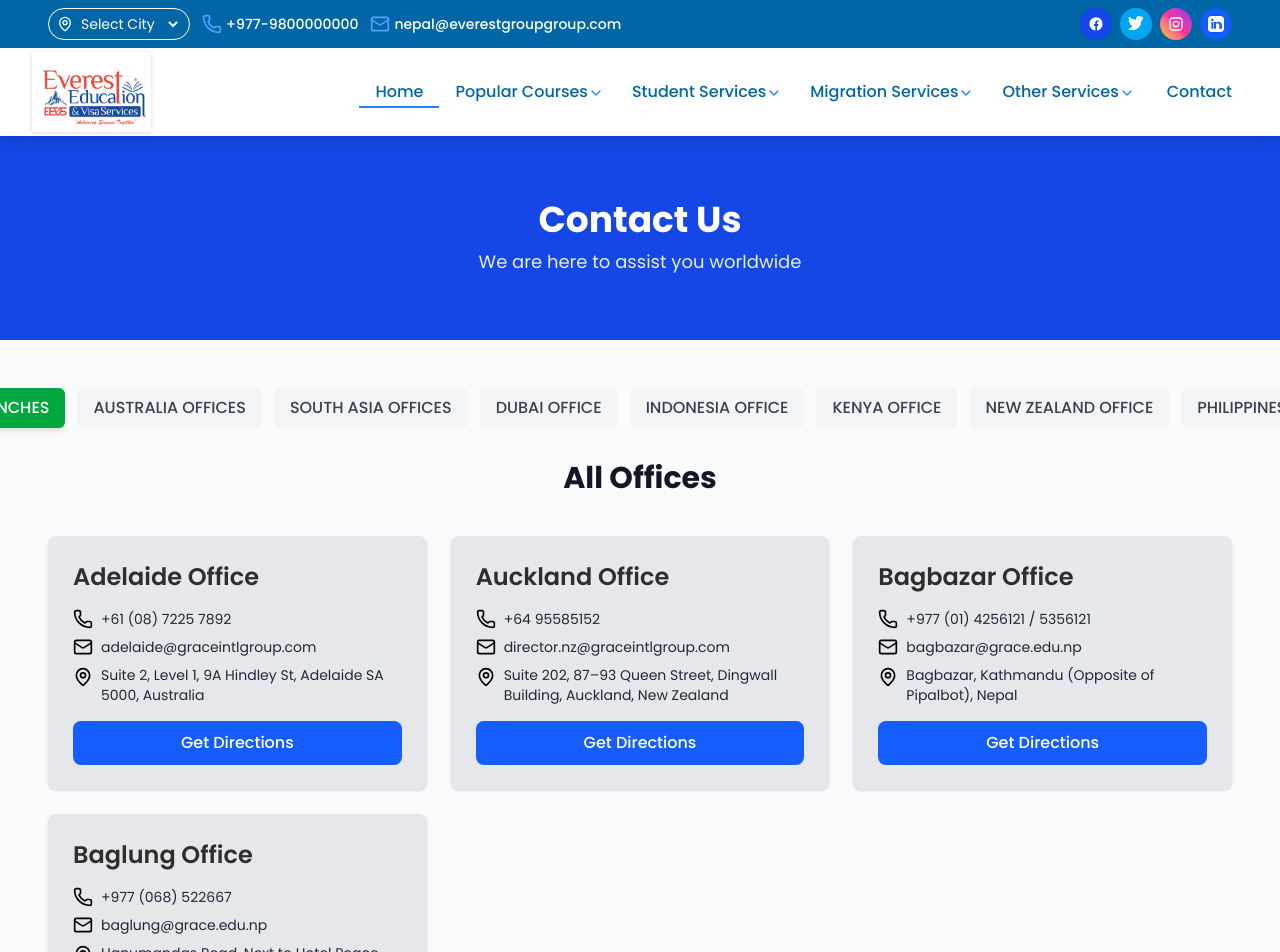
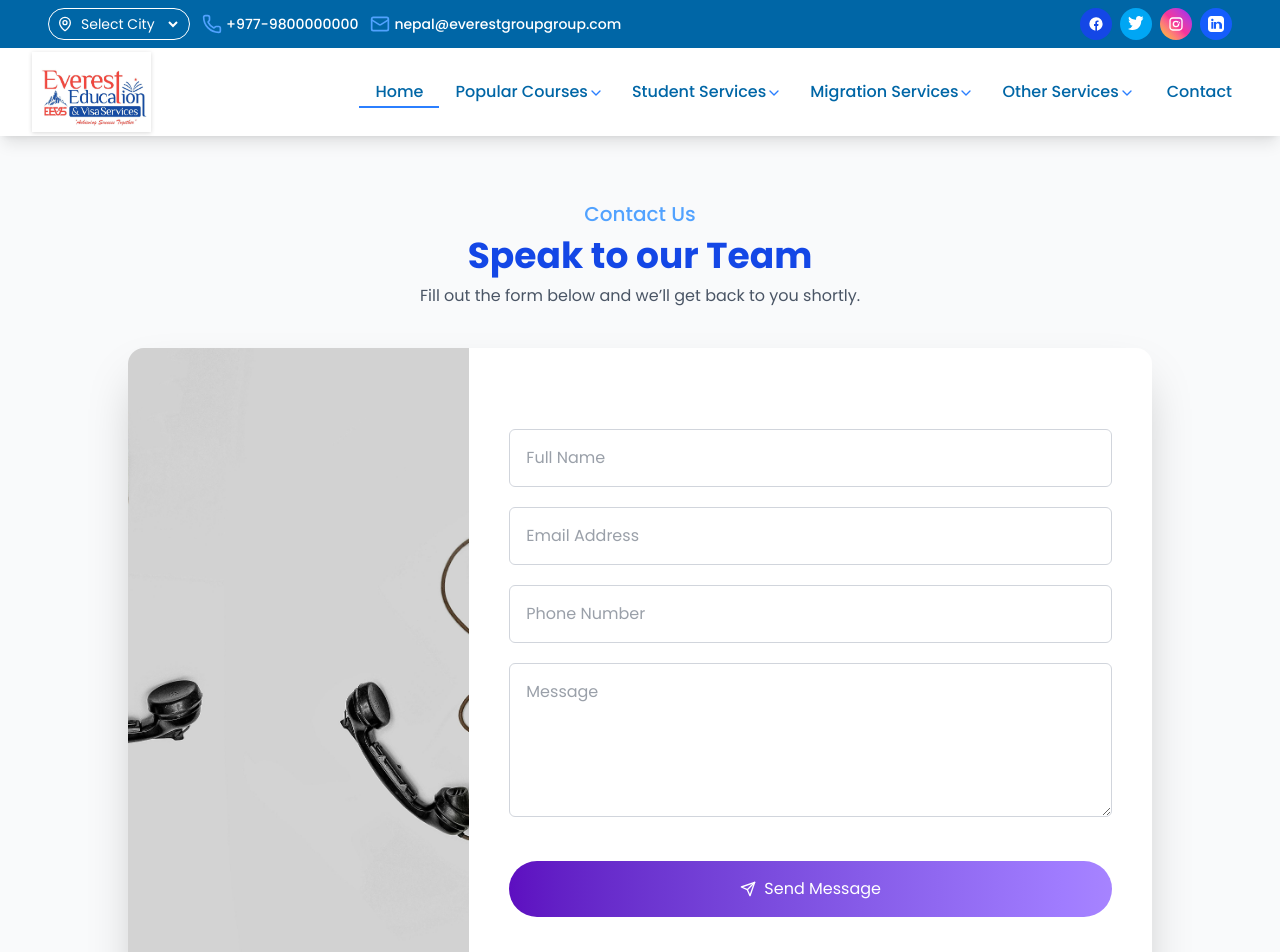
Before and after one commit to sunilkarki98/everest-landing-page, a Next.js app: page /contact in a window 1280 px wide. Shown: the top 952 px of the page. Built offline with nearby package versions, Linux system fonts and the light colour scheme.

Commit message:
6th commit

```diff
--- a/src/app/contact/page.tsx
+++ b/src/app/contact/page.tsx
@@ -1,14 +1,14 @@
-'use client';
+"use client";
 import Offices from "@/components/Offices";
+import ContactUs from "@/components/sections/ContactUs";
 
 export default function Contact() {
   return (
     <main className="min-h-screen bg-gray-50">
-      <section className="w-full bg-blue-700 text-white py-16 text-center">
-        <h1 className="text-4xl font-bold">Contact Us</h1>
-        <p className="text-lg mt-2 opacity-90">We are here to assist you worldwide</p>
+      <section>
+        <ContactUs />
+        <Offices />
       </section>
-      <Offices />
     </main>
   );
 }
--- a/src/app/page.tsx
+++ b/src/app/page.tsx
@@ -23,6 +23,7 @@ export default function Page() {
       <BlogSection />
       <EmployeeSection />
       <FeedbackSection />
+      <BranchesMapSection />
       <AssociatedUniversities />
       <FaqSection />
       <ContactUs />
--- /dev/null
+++ b/src/components/LeafletMap.tsx
@@ -0,0 +1,89 @@
+"use client";
+
+import { FC } from "react";
+import { MapContainer, TileLayer, Marker, Popup } from "react-leaflet";
+import L from "leaflet";
+import "leaflet/dist/leaflet.css"; // ✅ Import here at top — only in client component
+
+interface Branch {
+  id: number;
+  name: string;
+  position: [number, number];
+  country: string;
+}
+
+// 🧭 SVG marker (clean & transparent)
+const svgHtml = (color = "#1d4ed8") => `
+  <svg xmlns="http://www.w3.org/2000/svg" width="40" height="52" viewBox="0 0 24 32" fill="none">
+    <path d="M12 0C7.03 0 3 4.03 3 9c0 6.75 8.07 17.58 8.54 18.13a1 1 0 0 0 1.52 0C12.93 26.58 21 15.75 21 9c0-4.97-4.03-9-9-9z" fill="${color}"/>
+    <circle cx="12" cy="9" r="3.5" fill="#fff"/>
+  </svg>
+`;
+
+const customIcon = L.divIcon({
+  className: "grace-div-icon",
+  html: svgHtml("#1d4ed8"),
+  iconSize: [40, 52],
+  iconAnchor: [20, 52],
+  popupAnchor: [0, -45],
+});
+
+interface Props {
+  branches: Branch[];
+}
+
+const LeafletMap: FC<Props> = ({ branches }) => {
+  const center: [number, number] =
+    branches.length > 0 ? branches[0].position : [20, 0];
+
+  return (
+    <MapContainer
+      center={center}
+      zoom={2}
+      scrollWheelZoom={false}
+      className="h-full w-full z-0"
+      style={{ background: "transparent" }}
+    >
+      <TileLayer
+        attribution='&copy; <a href="https://www.openstreetmap.org/">OpenStreetMap</a> contributors'
+        url="https://{s}.tile.openstreetmap.org/{z}/{x}/{y}.png"
+      />
+
+      {branches.map((b) => (
+        <>
+          {/* Marker Pin */}
+          <Marker key={b.id} position={b.position} icon={customIcon}>
+            <Popup>
+              <strong>{b.name}</strong>
+              <br />
+              {b.country}
+            </Popup>
+          </Marker>
+
+          {/* Always-visible branch name label */}
+          <Marker
+            key={`${b.id}-label`}
+            position={[b.position[0] + 1, b.position[1]]} // offset label slightly
+            icon={L.divIcon({
+              className: "branch-label",
+              html: `<div style="
+                  background: rgba(255,255,255,0.85);
+                  color: #1e293b;
+                  font-weight: 600;
+                  font-size: 13px;
+                  padding: 2px 6px;
+                  border-radius: 6px;
+                  box-shadow: 0 1px 3px rgba(0,0,0,0.2);
+                  white-space: nowrap;
+                ">
+              </div>`,
+            })}
+            interactive={false}
+          />
+        </>
+      ))}
+    </MapContainer>
+  );
+};
+
+export default LeafletMap;
--- a/src/components/Offices.tsx
+++ b/src/components/Offices.tsx
@@ -149,7 +149,7 @@ export default function Offices() {
                 </div>
               </div>
 
-              <button className="mt-auto w-full bg-blue-600 hover:bg-blue-700 text-white py-2.5 rounded-lg font-medium transition-colors duration-200">
+              <button className="mt-auto w-full bg-gradient-to-r from-violet-800 to-violet-400 text-white py-2.5 rounded-lg font-medium hover:from-violet-600 hover:to-blue-800 hover:-translate-y-1 transition-all ease-in-out duration-300">
                 Get Directions
               </button>
             </motion.div>
--- a/src/components/sections/ContactUs.tsx
+++ b/src/components/sections/ContactUs.tsx
@@ -1,27 +1,75 @@
 "use client";
 
-import React from "react";
+import React, { useState } from "react";
 import Image from "next/image";
 import { FiSend } from "react-icons/fi";
 import { motion } from "framer-motion";
 
+const GOOGLE_SCRIPT_URL = "https://script.google.com/macros/s/AKfycbzxu1vj0eEbnakjT7QQQscVfvJdUuwT_K34_SKw523_Fit0CO4TsPKwTkfo1UxtMsOdoQ/exec";
 const ContactUs = () => {
+  const [formData, setFormData] = useState({
+    name: "",
+    email: "",
+    phone: "",
+    message: "",
+  });
+  const [loading, setLoading] = useState(false);
+  const [success, setSuccess] = useState(false);
+  const [error, setError] = useState("");
+
+  const handleChange = (
+    e: React.ChangeEvent<HTMLInputElement | HTMLTextAreaElement>
+  ) => {
+    const { name, value } = e.target;
+    setFormData((prev) => ({ ...prev, [name]: value }));
+  };
+
+  const handleSubmit = async (e: React.FormEvent<HTMLFormElement>) => {
+    e.preventDefault();
+    setLoading(true);
+    setSuccess(false);
+    setError("");
+
+    try {
+      const response = await fetch(GOOGLE_SCRIPT_URL, {
+        method: "POST",
+        headers: { "Content-Type": "text/plain;charset=utf-8"},
+        body: JSON.stringify(formData),
+        mode: "cors",
+      });
+
+      if (!response.ok) throw new Error("Failed to connect to server");
+
+      const result = await response.json();
+
+      if (result.result === "success") {
+        setSuccess(true);
+        setFormData({ name: "", email: "", phone: "", message: "" });
+      } else {
+        setError(result.error || "Something went wrong, please try again.");
+      }
+    } catch (err) {
+      console.error("Error submitting form:", err);
+      setError("Network error. Please try again.");
+    } finally {
+      setLoading(false);
+    }
+  };
+
   return (
     <section id="contact-us" className="py-16 bg-gray-50">
-      {/* Heading */}
       <div className="text-center mb-10">
-        <p className="text-blue-400 font-medium">Contact Us</p>
-        <h2 className="text-4xl lg:text-4xl font-bold text-blue-700 mt-2">
+        <p className="text-blue-400 text-xl font-medium">Contact Us</p>
+        <h2 className="text-4xl font-bold text-blue-700 mt-2">
           Speak to our Team
         </h2>
         <p className="text-gray-600 mt-2">
-          Fill out the form below for a free consultation with our expert team.
+          Fill out the form below and we’ll get back to you shortly.
         </p>
       </div>
 
-      {/* Container */}
       <div className="max-w-5xl mx-auto rounded-2xl shadow-2xl overflow-hidden flex flex-col sm:flex-row h-[650px]">
-        {/* Left Side Image (1/3 width) */}
+        {/* Left Side */}
         <motion.div
           initial={{ opacity: 0, y: 50 }}
           whileInView={{ opacity: 1, y: 0 }}
@@ -30,14 +78,14 @@ const ContactUs = () => {
           className="sm:w-1/3 w-full relative"
         >
           <Image
-            src="/images/contact.jpg" // replace with your image path
+            src="/images/contact.jpg"
             alt="Contact Us"
             fill
             className="object-cover"
           />
         </motion.div>
 
-        {/* Right Side Form (2/3 width) */}
+        {/* Right Side */}
         <motion.div
           initial={{ opacity: 0, y: 50 }}
           whileInView={{ opacity: 1, y: 0 }}
@@ -45,34 +93,62 @@ const ContactUs = () => {
           viewport={{ once: true }}
           className="sm:w-2/3 w-full p-10 flex flex-col justify-center bg-white"
         >
-          <form className="flex flex-col gap-5">
+          <form onSubmit={handleSubmit} className="flex flex-col gap-5">
             <input
               type="text"
+              name="name"
               placeholder="Full Name"
+              value={formData.name}
+              onChange={handleChange}
+              required
               className="w-full border text-gray-700 border-gray-300 rounded-md p-4 focus:outline-none focus:ring-2 focus:ring-blue-400"
             />
             <input
               type="email"
+              name="email"
               placeholder="Email Address"
-              className="w-full border  text-gray-700 border-gray-300 rounded-md p-4 focus:outline-none focus:ring-2 focus:ring-blue-400"
+              value={formData.email}
+              onChange={handleChange}
+              required
+              className="w-full border text-gray-700 border-gray-300 rounded-md p-4 focus:outline-none focus:ring-2 focus:ring-blue-400"
             />
             <input
               type="tel"
+              name="phone"
               placeholder="Phone Number"
-              className="w-full border  text-gray-700 border-gray-300 rounded-md p-4 focus:outline-none focus:ring-2 focus:ring-blue-400"
+              value={formData.phone}
+              onChange={handleChange}
+              required
+              className="w-full border text-gray-700 border-gray-300 rounded-md p-4 focus:outline-none focus:ring-2 focus:ring-blue-400"
             />
             <textarea
+              name="message"
               placeholder="Message"
               rows={5}
-              className="w-full border  text-gray-700 border-gray-300 rounded-md p-4 focus:outline-none focus:ring-2 focus:ring-blue-400"
+              value={formData.message}
+              onChange={handleChange}
+              required
+              className="w-full border text-gray-700 border-gray-300 rounded-md p-4 focus:outline-none focus:ring-2 focus:ring-blue-400"
             ></textarea>
 
             <button
               type="submit"
-              className="mt-6 bg-gradient-to-r from-violet-800 to-violet-400 text-white py-4 px-6 rounded-full flex items-center justify-center gap-2 hover:from-violet-600 hover:to-blue-800 hover:-translate-y-1 transition-all ease-in-out duration-300"
+              disabled={loading}
+              className={`mt-6 bg-gradient-to-r from-violet-800 to-violet-400 text-white py-4 px-6 rounded-full flex items-center justify-center gap-2 transition-all ease-in-out duration-300 ${
+                loading
+                  ? "opacity-70 cursor-not-allowed"
+                  : "hover:from-violet-600 hover:to-blue-800 hover:-translate-y-1"
+              }`}
             >
-              <FiSend /> Send Message
+              {loading ? "Sending..." : (<><FiSend /> Send Message</>)}
             </button>
+
+            {success && (
+              <p className="text-green-600 text-center mt-3">
+                ✅ Your message has been sent successfully!
+              </p>
+            )}
+            {error && <p className="text-red-600 text-center mt-3">{error}</p>}
           </form>
         </motion.div>
       </div>
--- a/src/components/sections/FooterSection.tsx
+++ b/src/components/sections/FooterSection.tsx
@@ -129,8 +129,8 @@ const FooterSection = () => {
         </div>
       </div>
 
-      <div className="border-t border-gray-700 mt-10 pt-4 text-center text-gray-400 text-sm">
-        Copyright © 2024. Everest Education Groups. All Rights Reserved.
+      <div className="border-t border-gray-700 mt-10 pt-4 text-center text-gray-300 text-sm">
+        Copyright © 2025. Everest Education Groups. All Rights Reserved.
       </div>
     </footer>
   );
```
Also changed, not shown: src/app/globals.css (+34 -0 lines), src/components/sections/BranchesMapSection.tsx (+30 -47 lines).
